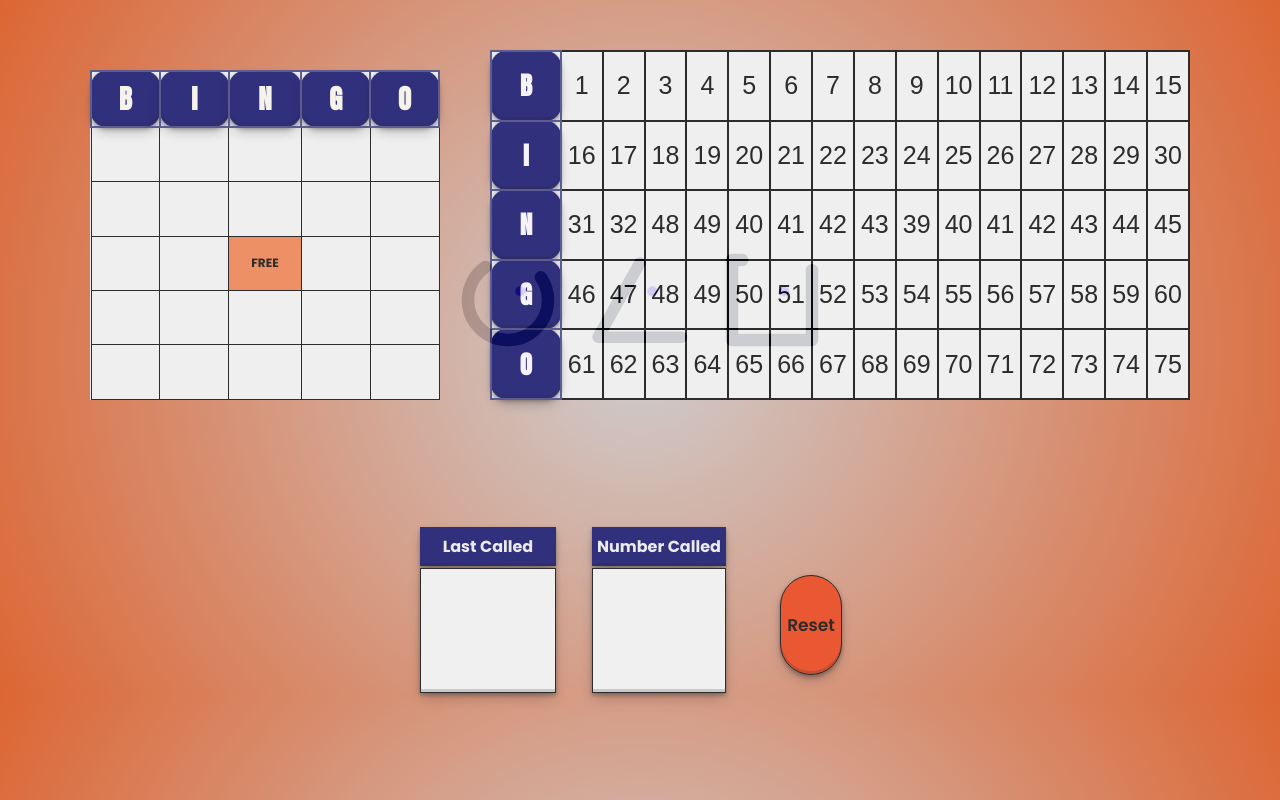
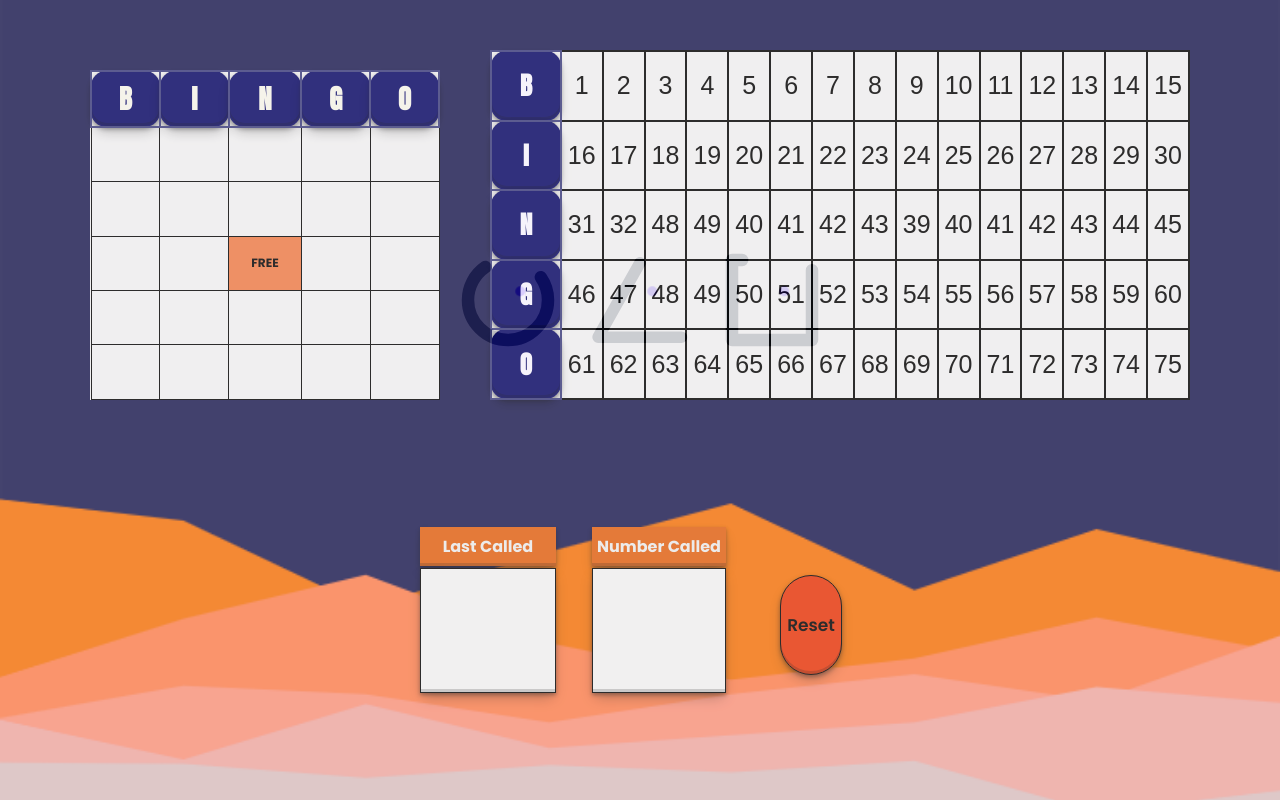
Before and after one commit to adyboi/BINGO-DPWH, a plain HTML site: page index.html in a window 1280 px wide. Drawn offline with nearby package versions, Linux system fonts and the light colour scheme; a web font is replaced by a local one.

Commit message:
change in style

```diff
--- a/style.css
+++ b/style.css
@@ -6,8 +6,10 @@ body {
   margin: 0;
   padding: 0;
   border: 0;
+  background: url(/image/wow.png);
+  background-size: cover;
   /* box-sizing: border-box; */
-  background: radial-gradient(circle, #c7c7c9, #d9480a);
+  /* background: radial-gradient(circle, #c7c7c9, #d9480a); */
   /* height: 100%; */
 }
 
@@ -373,7 +375,7 @@ td {
   font-family: Poppins;
   color: #ececec;
   border: 0px;
-  background-color: #050564;
+  background-color: #e26111;
   box-shadow: rgba(0, 0, 0, 0.4) 0px 2px 4px,
     rgba(0, 0, 0, 0.3) 0px 7px 13px -3px, rgba(0, 0, 0, 0.2) 0px -3px 0px inset;
   /* height: 50px;
@@ -404,7 +406,7 @@ td {
   font-family: Poppins;
   color: #ececec;
   border: 0px;
-  background-color: #050564;
+  background-color: #e26111;
   box-shadow: rgba(0, 0, 0, 0.4) 0px 2px 4px,
     rgba(0, 0, 0, 0.3) 0px 7px 13px -3px, rgba(0, 0, 0, 0.2) 0px -3px 0px inset;
   /* height: 2px;
@@ -443,6 +445,7 @@ td {
   font-family: Poppins;
   box-shadow: rgba(0, 0, 0, 0.4) 0px 2px 4px,
     rgba(0, 0, 0, 0.3) 0px 7px 13px -3px, rgba(0, 0, 0, 0.2) 0px -3px 0px inset;
+  transition: all 0.3s ease-in-out;
   /* background-color: white;
   color: black;
   border-radius: 10em;
@@ -457,12 +460,12 @@ td {
 
 #reset-button:hover {
   transform: translateY(-4px) translateX(-2px);
-  /* box-shadow: 2px 5px 0 0 rgb(209, 205, 205); */
+  box-shadow: 2px 5px 5px 0 rgb(209, 205, 205);
 }
 
 #reset-button:active {
   transform: translateY(2px) translateX(1px);
-  /* box-shadow: 0 0 0 0 rgb(187, 178, 178); */
+  box-shadow: 0 0 0 0 rgb(187, 178, 178);
 }
 
 /* Responsive */
```
Also changed, not shown: image/bg.png (added), image/wow.png (added).
